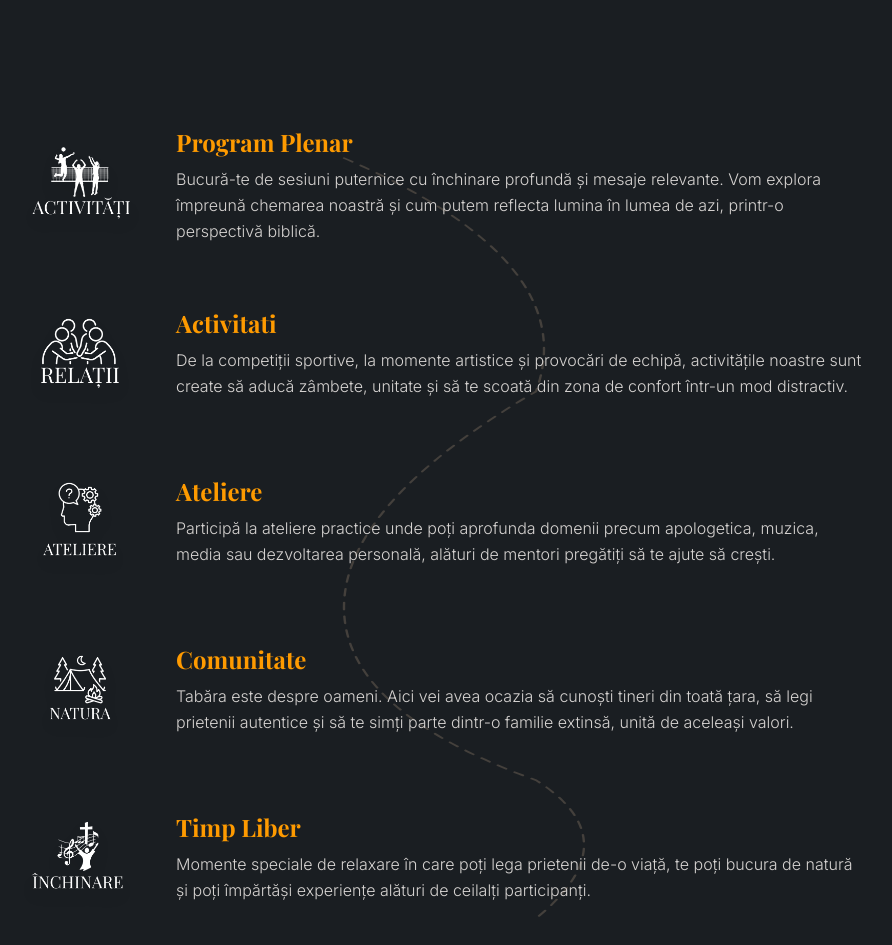
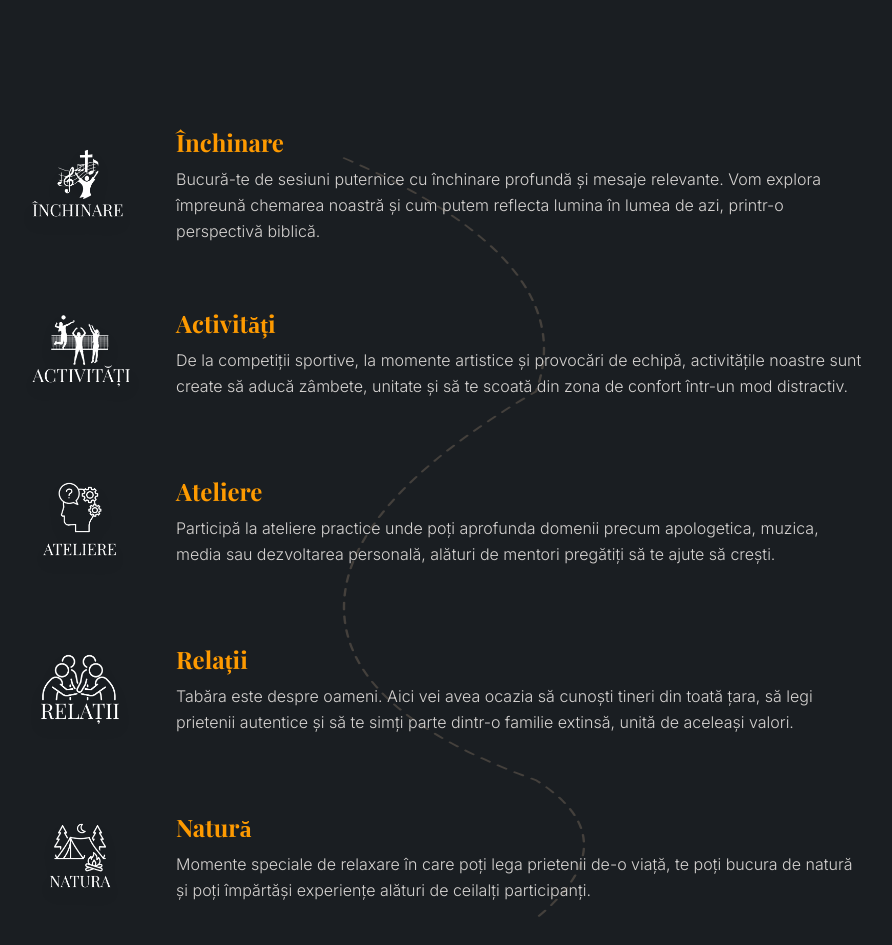
Before and after one commit to nathan05p/inspireWeb, a React (Vite) app in the folder inspireWeb-main/: page / in a window 1280 px wide. Shown: the part 1007-1952 px from the top of the page, without its empty margins (200-1092 px from the left). Built offline with nearby package versions, Linux system fonts and the light colour scheme; a web font is replaced by a local one.

Commit message:
chore: map icon texts to their exact titles and corresponding descriptions

```diff
--- a/inspireWeb-main/src/pages/camp/CampWhatToExpect.tsx
+++ b/inspireWeb-main/src/pages/camp/CampWhatToExpect.tsx
@@ -2,16 +2,16 @@ import { motion } from 'framer-motion';
 
 const expectData = [
   {
-    id: 'plenar',
-    title: 'Program Plenar',
-    img: '/new_icons/7.png',
+    id: 'inchinare',
+    title: 'Închinare',
+    img: '/new_icons/11.png',
     side: 'left' as const,
     desc: 'Bucură-te de sesiuni puternice cu închinare profundă și mesaje relevante. Vom explora împreună chemarea noastră și cum putem reflecta lumina în lumea de azi, printr-o perspectivă biblică.'
   },
   {
     id: 'activitati',
-    title: 'Activitati',
-    img: '/new_icons/8.png',
+    title: 'Activități',
+    img: '/new_icons/7.png',
     side: 'right' as const,
     desc: 'De la competiții sportive, la momente artistice și provocări de echipă, activitățile noastre sunt create să aducă zâmbete, unitate și să te scoată din zona de confort într-un mod distractiv.'
   },
@@ -23,16 +23,16 @@ const expectData = [
     desc: 'Participă la ateliere practice unde poți aprofunda domenii precum apologetica, muzica, media sau dezvoltarea personală, alături de mentori pregătiți să te ajute să crești.'
   },
   {
-    id: 'comunitate',
-    title: 'Comunitate',
-    img: '/new_icons/10.png',
+    id: 'relatii',
+    title: 'Relații',
+    img: '/new_icons/8.png',
     side: 'right' as const,
     desc: 'Tabăra este despre oameni. Aici vei avea ocazia să cunoști tineri din toată țara, să legi prietenii autentice și să te simți parte dintr-o familie extinsă, unită de aceleași valori.'
   },
   {
-    id: 'timp_liber',
-    title: 'Timp Liber',
-    img: '/new_icons/11.png',
+    id: 'natura',
+    title: 'Natură',
+    img: '/new_icons/10.png',
     side: 'left' as const,
     desc: 'Momente speciale de relaxare în care poți lega prietenii de-o viață, te poți bucura de natură și poți împărtăși experiențe alături de ceilalți participanți.'
   },
```
